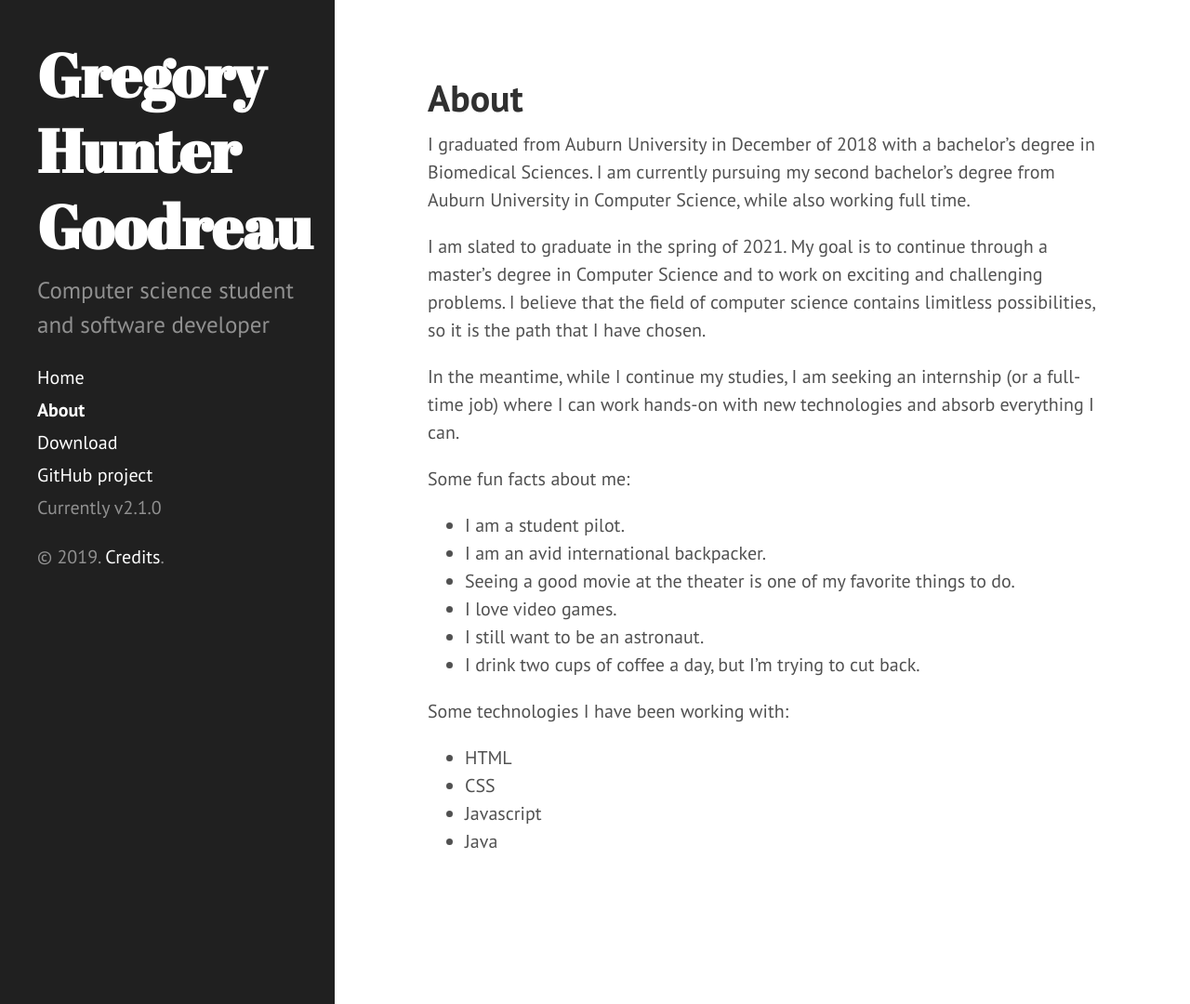
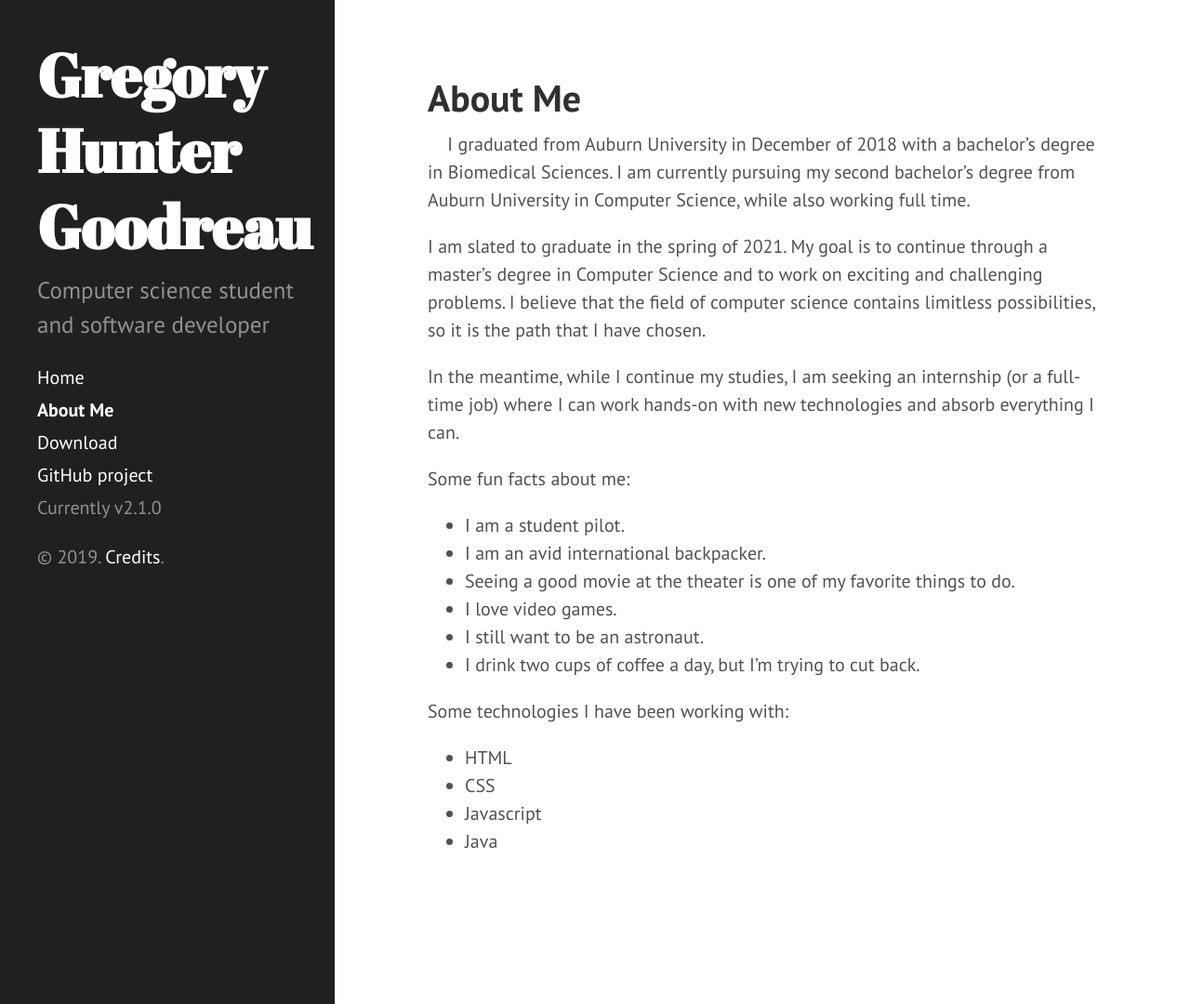
Before and after one commit to ghgoodreau/ghgoodreau.github.io, a Jekyll site: the page built from about.md, in a window 1280 px wide and 1080 px high. Shown: the whole window at 93% size. Built offline with Jekyll 4.4.1, drawn with Linux system fonts in a browser that asks for light colours; Markdown is read by kramdown in place of the engine named in the settings.

Commit message:
Update about.md

```diff
--- a/about.md
+++ b/about.md
@@ -1,9 +1,10 @@
 ---
 layout: page
-title: About
+title: About Me
 ---
 
-
+&nbsp;
+&nbsp;
 I graduated from Auburn University in December of 2018 with a bachelor's degree in Biomedical Sciences. I am currently pursuing my second bachelor's degree from Auburn University in Computer Science, while also working full time.
 
 
```
